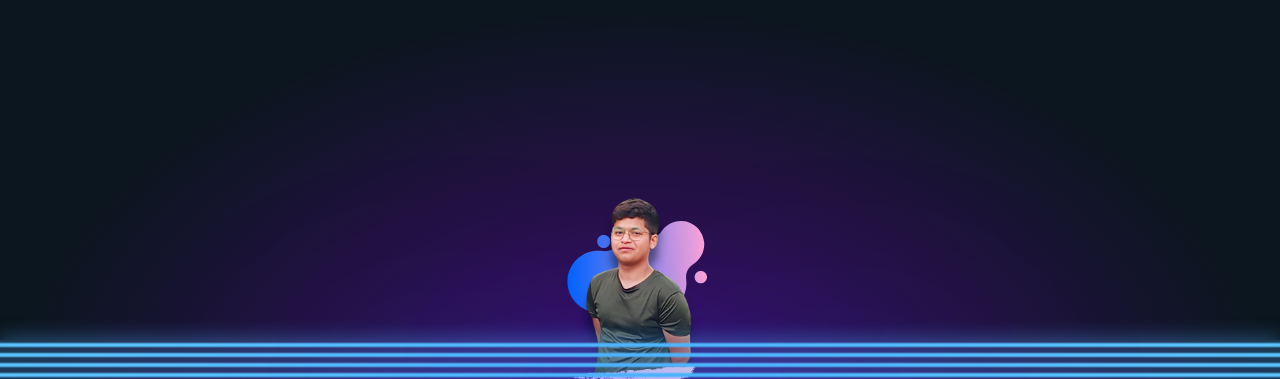
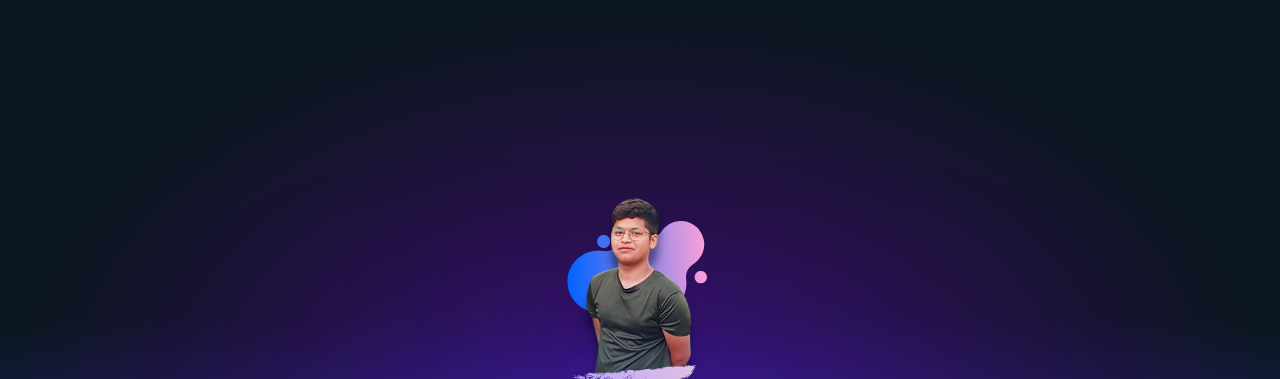
Before and after one commit to soyasamosa/raazyadav, a plain HTML site: page index.html in a window 1280 px wide. Shown: the top 379 px of the page. Drawn offline with nearby package versions, Linux system fonts and the light colour scheme.

Commit message:
Update index.html

```diff
--- a/index.html
+++ b/index.html
@@ -10,7 +10,7 @@
 <body>
 <!-- partial:index.partial.html -->
 <div class="grid"></div>
-<div class="lines"></div>
+<div c
 <div class="img-container"> <!-- Block parent element -->
       <img src="user.png" alt="Raaz Yadav">
     </div>
```
